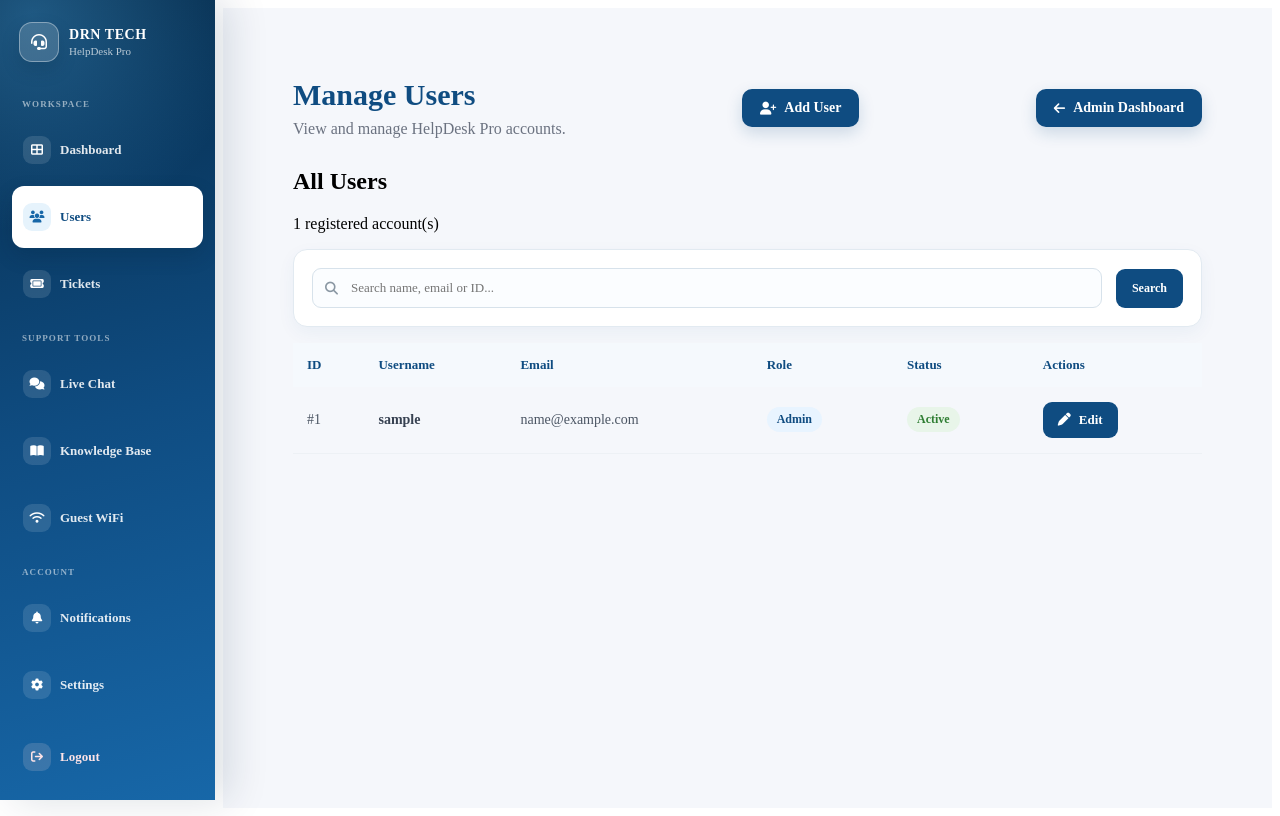
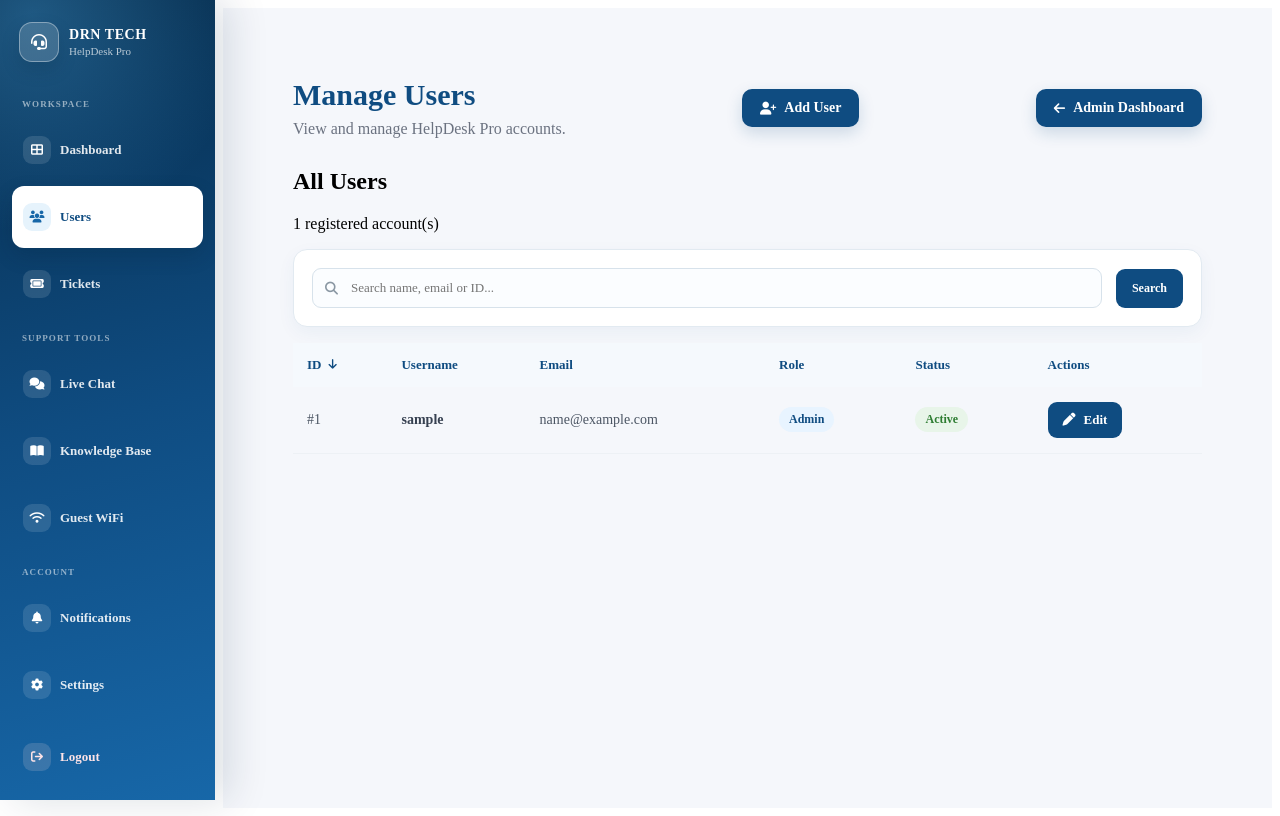
Before and after one commit to DRNWAMBZ/HelpDeskPro, a Flask app: page /admin/users in a window 1280 px wide. Run offline with Flask 3, Linux system fonts and the light colour scheme; a user stored in the database is signed in; tables that the repository leaves empty hold one stand-in row (values such as "Sample post"); some libraries are stand-ins or nearby versions.

Commit message:
Add sortable user ID column

```diff
--- a/app.py
+++ b/app.py
@@ -3404,6 +3404,7 @@ def update_ticket_tags(ticket_id):
 def admin_users():
 
     search = request.args.get("search", "").strip()
+    sort = request.args.get("sort", "id_desc").strip()
     users_query = User.query
 
     if search:
@@ -3418,14 +3419,18 @@ def admin_users():
 
         users_query = users_query.filter(or_(*user_filters))
 
+    if sort not in {"id_asc", "id_desc"}:
+        sort = "id_desc"
+
     users = users_query.order_by(
-        User.id.desc()
+        User.id.asc() if sort == "id_asc" else User.id.desc()
     ).all()
 
     return render_template(
         "admin/users.html",
         users=users,
         search=search,
+        sort=sort,
     )
 
 
--- a/static/css/admin.css
+++ b/static/css/admin.css
@@ -485,6 +485,24 @@
     color: #0F4C81;
 
     font-size: 13px;
+}
+
+.admin-sort-link {
+    align-items: center;
+    color: inherit;
+    display: inline-flex;
+    gap: 7px;
+    text-decoration: none;
+}
+
+.admin-sort-link:hover,
+.admin-sort-link:focus-visible {
+    color: #1767A8;
+    text-decoration: underline;
+}
+
+.admin-sort-link i {
+    font-size: 11px;
 }
 
 .admin-table td {
--- a/templates/admin/users.html
+++ b/templates/admin/users.html
@@ -80,7 +80,19 @@ Manage Users
 
                     <tr>
 
-                        <th>ID</th>
+                        <th>
+                            <a
+                                href="{{ url_for('admin_users', search=search, sort='id_asc' if sort == 'id_desc' else 'id_desc') }}"
+                                class="admin-sort-link"
+                                aria-label="Sort users by ID {{ 'ascending' if sort == 'id_desc' else 'descending' }}"
+                            >
+                                ID
+                                <i
+                                    class="fa-solid {% if sort == 'id_asc' %}fa-arrow-up{% else %}fa-arrow-down{% endif %}"
+                                    aria-hidden="true"
+                                ></i>
+                            </a>
+                        </th>
 
                         <th>Username</th>
 
```
Also changed, not shown: tests/test_regression.py (+4 -0 lines).
